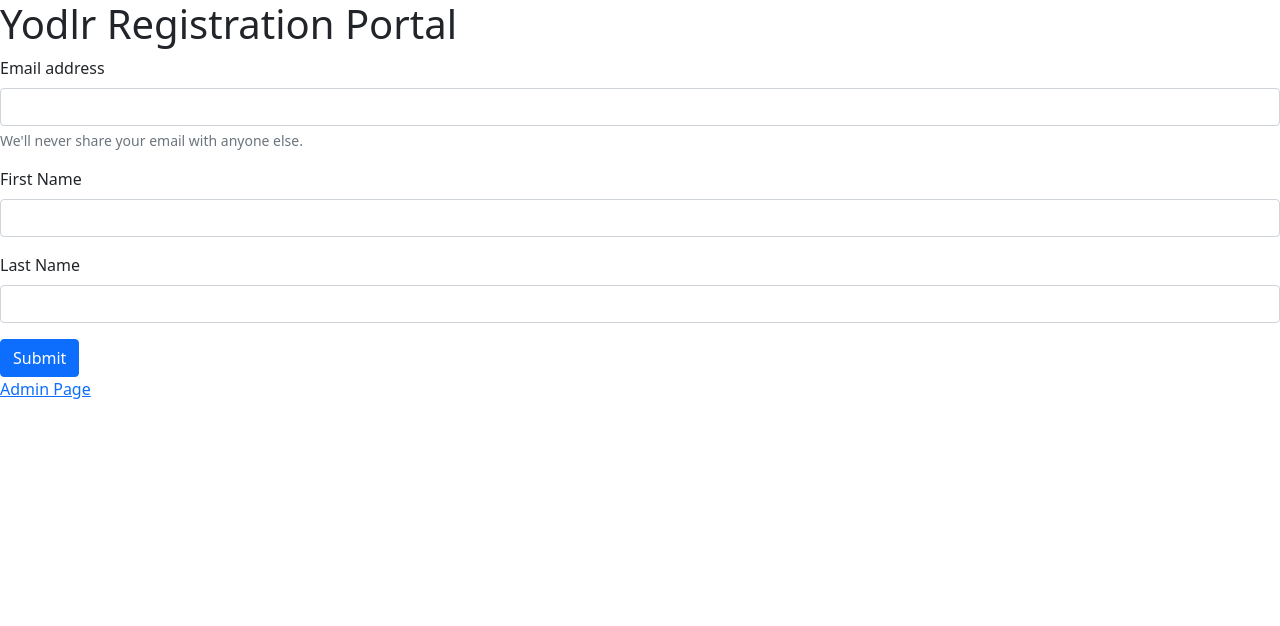
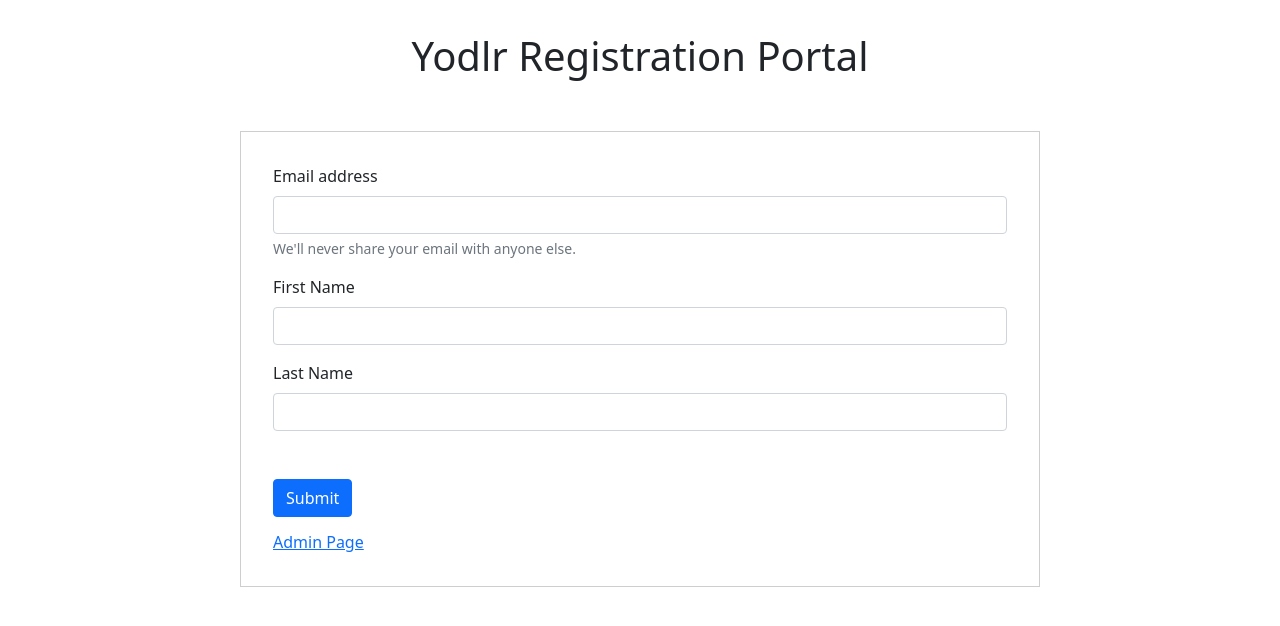
Before and after one commit to lawrencedovin/take-home-challenge, a website: page public/signup.html in a window 1280 px wide. Drawn offline with nearby package versions, Linux system fonts and the light colour scheme.

Commit message:
Updated registration page styles

```diff
--- /dev/null
+++ b/public/css/styles.css
@@ -0,0 +1,15 @@
+.title {
+    text-align: center;
+    margin: 2rem 0 3.2rem;
+}
+
+.form-container {
+    border: 1px solid #cecece;
+    padding: 2rem;
+    width: 50rem;
+    margin: 0 auto;
+}
+
+.btn {
+    margin: 2rem 0 .8rem;
+}
--- a/public/signup.html
+++ b/public/signup.html
@@ -3,9 +3,12 @@
 <head>
   <meta charset=utf-8>
   <title>Yodlr Registration Portal</title>
+  <link rel="stylesheet" href="css/styles.css">
 </head>
 <body>
-  <h1>Yodlr Registration Portal</h1><form>
+  <h1 class="title">Yodlr Registration Portal</h1>
+  <div class="form-container">
+    <form>
       <div class="mb-3">
         <label for="email" class="form-label">Email address</label>
         <input type="email" class="form-control" id="email" name="email" aria-describedby="emailHelp">
@@ -20,10 +23,9 @@
         <input type="text" class="form-control" id="lastName" name="lastName">
       </div>
       <button type="submit" class="btn btn-primary">Submit</button>
+      </br><a href="/admin.html">Admin Page</a>
     </form>
-  <p>
-    <a href="/admin.html">Admin Page</a>
-  </p>
+  </div>
   <!-- Bootstrap 5 -->
   <link href="https://cdn.jsdelivr.net/npm/bootstrap@5.0.0-beta2/dist/css/bootstrap.min.css" rel="stylesheet" integrity="sha384-BmbxuPwQa2lc/FVzBcNJ7UAyJxM6wuqIj61tLrc4wSX0szH/Ev+nYRRuWlolflfl" crossorigin="anonymous">
   <script src="https://cdn.jsdelivr.net/npm/bootstrap@5.0.0-beta2/dist/js/bootstrap.bundle.min.js" integrity="sha384-b5kHyXgcpbZJO/tY9Ul7kGkf1S0CWuKcCD38l8YkeH8z8QjE0GmW1gYU5S9FOnJ0" crossorigin="anonymous"></script>
```
Lines whose indentation alone changed are shown as unchanged.
